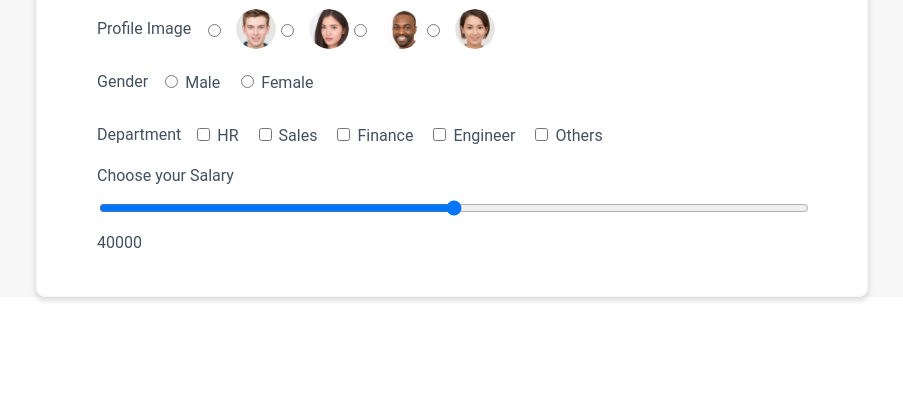
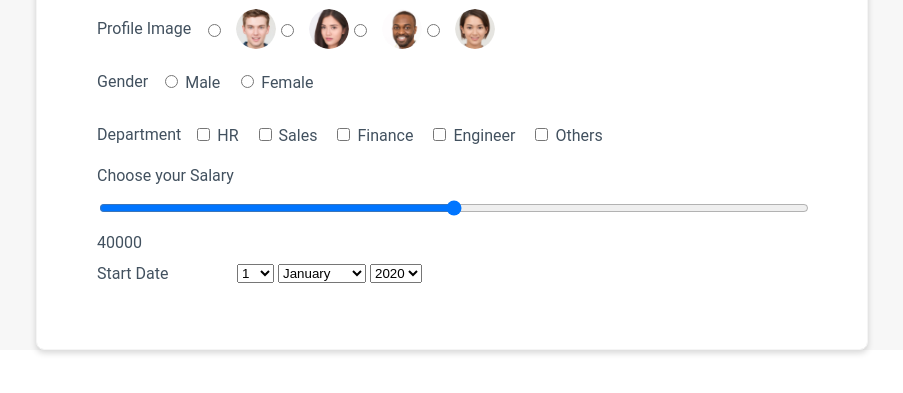
Before and after one commit to Samiksha2703/EmployeePayrollForm, a website: page pages/EmployeePayrollForm.html in a window 1280 px wide. Shown: the part 273-666 px from the top of the page, without its empty margins (188-1091 px from the left). Drawn offline with Linux system fonts and the light colour scheme.

Commit message:
[Samiksha] ADD. employee program files with additional code to specify date.

```diff
--- a/css/stylesheet.css
+++ b/css/stylesheet.css
@@ -105,6 +105,7 @@ border: 0px solid green;
 .profile-radio-content {
     display: flex;
     flex-direction: row;
+
     }
 
 .profile-radio-content > label {
@@ -118,3 +119,14 @@ border: 0px solid green;
     border-radius: 50%;
     margin-left: 12px;
 }
+
+.select {
+    padding: 12px;
+    border: 1px solid #CCC;
+    border-radius: 4px;
+    resize: vertical;
+    font: normal normal normal 16px Roboto;
+    letter-spacing: 0px;
+    color: #42515f;
+    background-color: transparent;
+}
--- a/pages/EmployeePayrollForm.html
+++ b/pages/EmployeePayrollForm.html
@@ -82,18 +82,78 @@
                 <label class="lebel text" for="salary">Choose your Salary</label>
                 <input class="input" type="range" name="salary" id="salary" min="30000" max="50000" step="100"
                     value="40000">
-                <output class="text" for="salary">40000</output>
+                <output class="salary-output text" for="salary">40000</output>
+            </div>
+
+            <!-- UC5 - Specify Start Date -->
+            <div class="row-content">
+                <label class="lable text" for="startDate">Start Date</label>
                 <div>
+                    <select id="day" name="Day">
+                        <option value="1">1</option>
+                        <option value="2">2</option>
+                        <option value="3">3</option>
+                        <option value="4">4</option>
+                        <option value="5">5</option>
+                        <option value="6">6</option>
+                        <option value="7">7</option>
+                        <option value="8">8</option>
+                        <option value="9">9</option>
+                        <option value="10">10</option>
+                        <option value="11">11</option>
+                        <option value="12">12</option>
+                        <option value="13">13</option>
+                        <option value="14">14</option>
+                        <option value="15">15</option>
+                        <option value="16">16</option>
+                        <option value="17">17</option>
+                        <option value="18">18</option>
+                        <option value="19">19</option>
+                        <option value="20">20</option>
+                        <option value="21">21</option>
+                        <option value="22">22</option>
+                        <option value="23">23</option>
+                        <option value="24">24</option>
+                        <option value="25">25</option>
+                        <option value="26">26</option>
+                        <option value="27">27</option>
+                        <option value="28">28</option>
+                        <option value="29">29</option>
+                        <option value="30">30</option>
+                        <option value="31">31</option>
+                    </select>
+                    <select id="month" name="Month">
+                        <option value="Jan">January</option>
+                        <option value="Feb">February</option>
+                        <option value="March">March</option>
+                        <option value="April">April</option>
+                        <option value="May">May</option>
+                        <option value="June">June</option>
+                        <option value="July">July</option>
+                        <option value="Aug">August</option>
+                        <option value="Sep">September</option>
+                        <option value="Oct">October</option>
+                        <option value="Nov">November</option>
+                        <option value="Dec">December</option>
+                    </select>
+                    <select id="year" name="Year">
+                        <option value="2020">2020</option>
+                        <option value="2019">2019</option>
+                        <option value="2018">2018</option>
+                        <option value="2017">2017</option>
+                        <option value="2016">2016</option>
+                    </select>
                 </div>
+            </div>
         </form>
-
         <script>
             const salary = document.querySelector('#salary');
             const output = document.querySelector('.salary-output');
             output.textContent = salary.value;
             salary.addEventListener('input', function () {
                 output.textContent = salary.value;
-            });</script>
+            });
+        </script>
 </body>
 
 </html>
```
